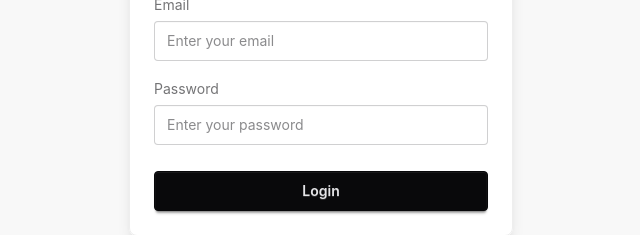
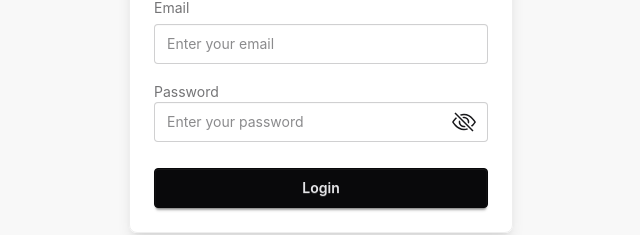
Before and after one commit to dartSasant/Canteen-Management-System, a React (Vite) app in the folder client/: page / in a window 1280 px wide. Shown: the part 325-560 px from the top of the page, without its empty margins (319-959 px from the left). Built offline with nearby package versions, Linux system fonts and the light colour scheme.

Commit message:
Added password visibility toggle

```diff
--- a/client/package.json
+++ b/client/package.json
@@ -15,6 +15,7 @@
     "formik": "^2.4.9",
     "react": "^19.2.6",
     "react-dom": "^19.2.6",
+    "react-icons": "^5.6.0",
     "react-router-dom": "^7.15.0",
     "tailwindcss": "^4.3.0",
     "yup": "^1.7.1"
--- a/client/src/LoginCard.jsx
+++ b/client/src/LoginCard.jsx
@@ -1,10 +1,14 @@
-import React from "react";
+import React, { useState } from "react";
+import { BsEye, BsEyeSlash } from "react-icons/bs";
 
 const LoginCard = () => {
+  const [password, setpassword] = useState("");
+
+  const [visible, setvisible] = useState(false);
+
   return (
     <div>
       <fieldset className="fieldset bg-base-100 border-base-300 rounded-box w-96 border p-6 shadow-lg">
-
         <legend className="fieldset-legend text-2xl font-bold mb-2">
           Login
         </legend>
@@ -15,18 +19,23 @@ const LoginCard = () => {
           className="input input-bordered w-full"
           placeholder="Enter your email"
         />
+        <div className="relative w-full">
+          <label className="label text-sm mt-3">Password</label>
+          <input
+            type={visible ? "text" : "password"}
+            className="input input-bordered w-full pr-10"
+            onChange={(e) => setpassword(e.target.value)}
+            placeholder="Enter your password"
+          />
+          <div
+            className="absolute inset-y-0 right-3 flex items-center pt-8 cursor-pointer text-2xl"
+            onClick={() => setvisible(!visible)}
+          >
+            {visible ? <BsEye /> : <BsEyeSlash />}
+          </div>
+        </div>
 
-        <label className="label text-sm mt-3">Password</label>
-        <input
-          type="password"
-          className="input input-bordered w-full"
-          placeholder="Enter your password"
-        />
-
-        <button className="btn btn-neutral mt-5 w-full">
-          Login
-        </button>
-
+        <button className="btn btn-neutral mt-5 w-full">Login</button>
       </fieldset>
     </div>
   );
```
Also changed, not shown: 1 other file (tests, documents, lock files or other folders).
